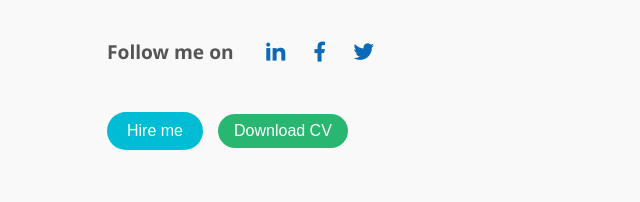
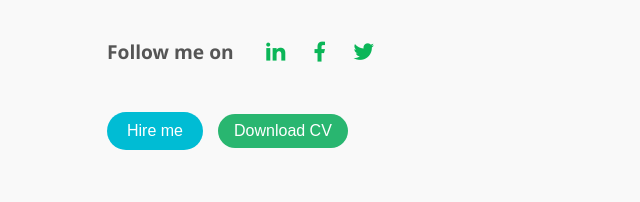
Before and after one commit to situational01/plp-webdevgroup729-assignment, a plain HTML site: page index.html in a window 1280 px wide. Shown: the part 1308-1510 px from the top of the page, 533-1173 px from the left. Drawn offline with nearby package versions, Linux system fonts and the light colour scheme; some icons are missing.

Commit message:
edited the fies

```diff
--- a/assets/style.css
+++ b/assets/style.css
@@ -254,7 +254,7 @@ button:hover {
 .about_social a {
   margin: 0 10px; /* Add spacing between icons */
   font-size: 1.5rem; /* Adjust icon size */
-  color: #0b69b6; /* Default icon color */
+  color: #0bb658; /* Default icon color */
   text-decoration: none; /* Remove underline */
   transition: color 0.3s ease; /* Smooth hover effect */
 }
```
